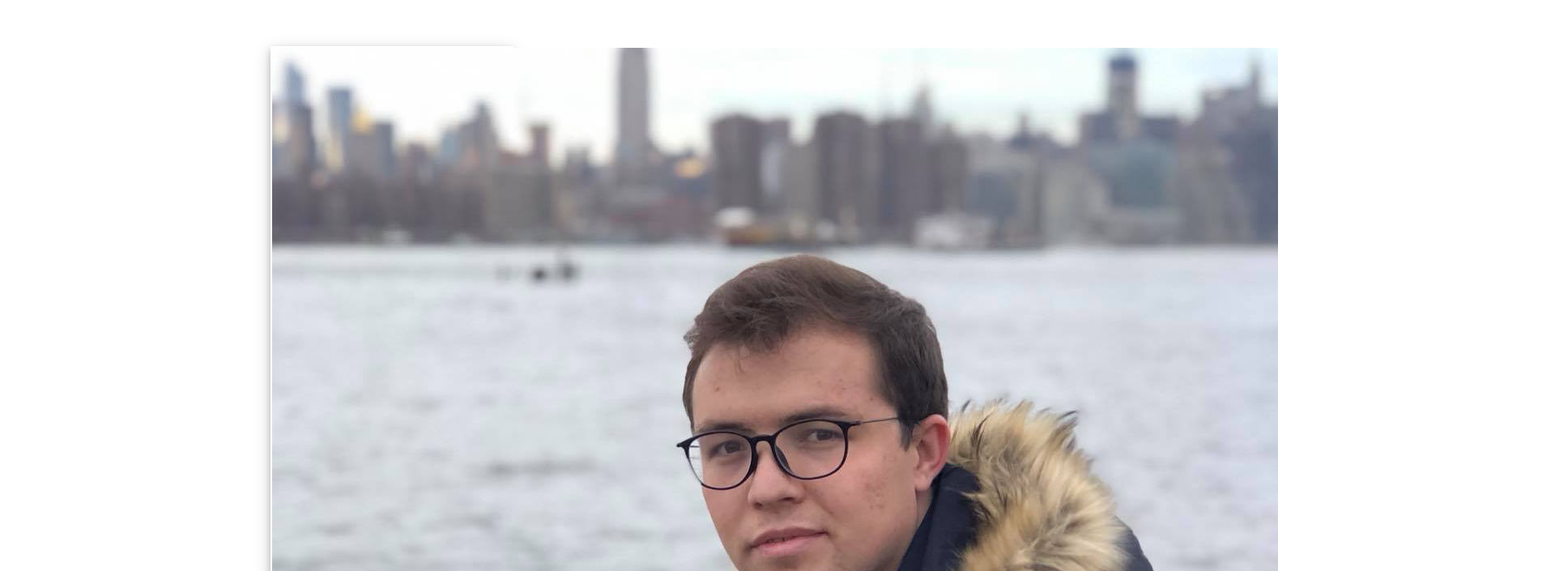
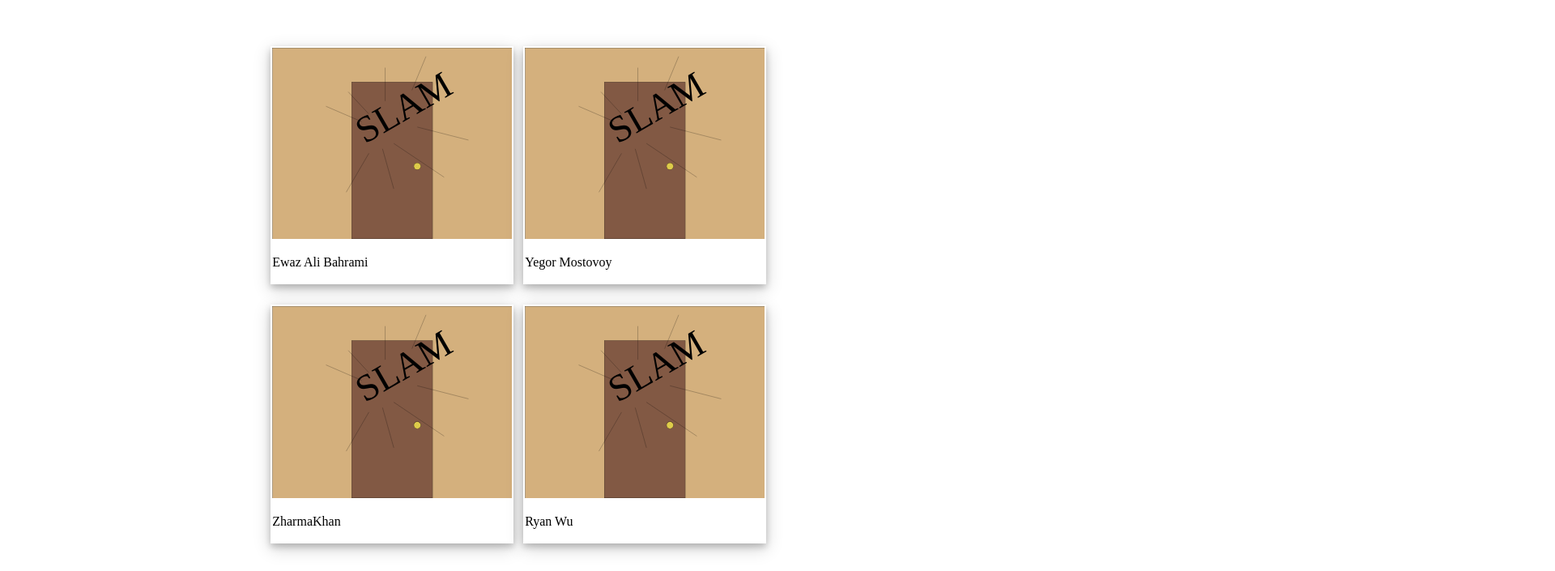
Before and after one commit to bahrami-ali/comic, a plain HTML site: page team.html in a window 1280 px wide. Shown: the part 95-800 px from the top of the page at 81% size, 1920 px wide, since content can reach past the window. Drawn offline with nearby package versions, Linux system fonts and the light colour scheme.

Commit message:
Update team.html

```diff
--- a/team.html
+++ b/team.html
@@ -35,28 +35,28 @@
 
 
           <li class="team-item" id="polaroid">
-            <img src="images/ali.jpg" alt="ali">
+            <img src="panels/p1-scene3.svg" alt="ali">
             <div class="container">
             <p> Ewaz Ali Bahrami</p>
           </li>
 
 
           <li class="team-item" id="polaroid">
-            <img src="images/yegor.jpg" alt="yegor">
+            <img src="panels/p1-scene3.svg" alt="yegor">
             <div class="container">
             <p> Yegor Mostovoy</p>
           </li>
 
 
           <li class="team-item" id="polaroid">
-            <img src="images/zharmakhan.jpg" alt="zharmakhan">
+            <img src="panels/p1-scene3.svg" alt="zharmakhan">
             <div class="container">
             <p> ZharmaKhan</p>
           </li>
 
 
           <li class="team-item" id="polaroid">
-            <img src="images/ryan.jpg" alt="ryan">
+            <img src="panels/p1-scene3.svg" alt="ryan">
             <div class="container">
             <p> Ryan Wu</p>
           </li>
```
